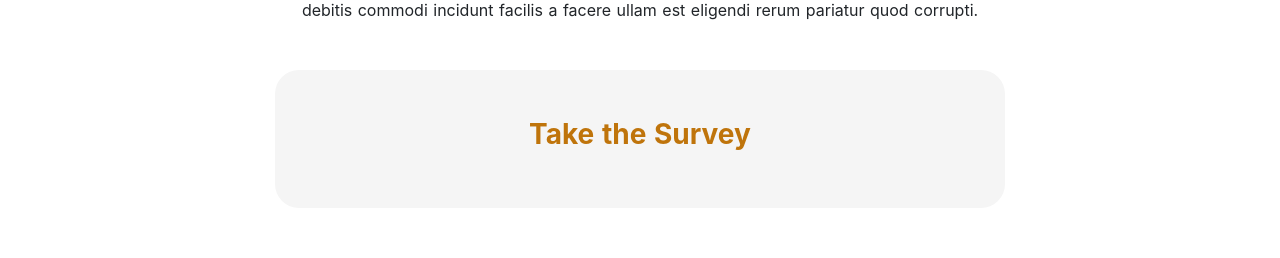
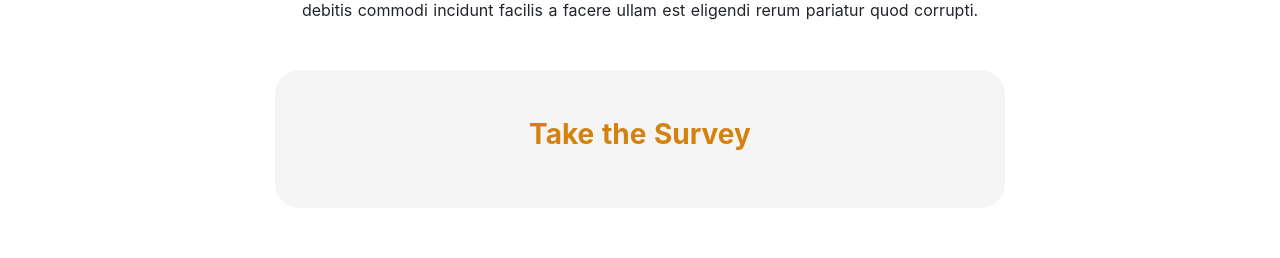
Before and after one commit to jpoechill/uday, a Nuxt app: page / in a window 1280 px wide. In both pictures the pointer is over the element 640 px from the left and 511 px from the top of the page. Shown: the part 373-631 px from the top of the page. Built offline with nearby package versions, Linux system fonts and the light colour scheme.

Commit message:
update hover color

```diff
--- a/pages/index.vue
+++ b/pages/index.vue
@@ -70,7 +70,7 @@ export default {
 }
 
 .btn-link:hover {
-  color: #bf740b!important;
+  color: #d4810d!important;
   text-decoration: none;
 }
 
```
